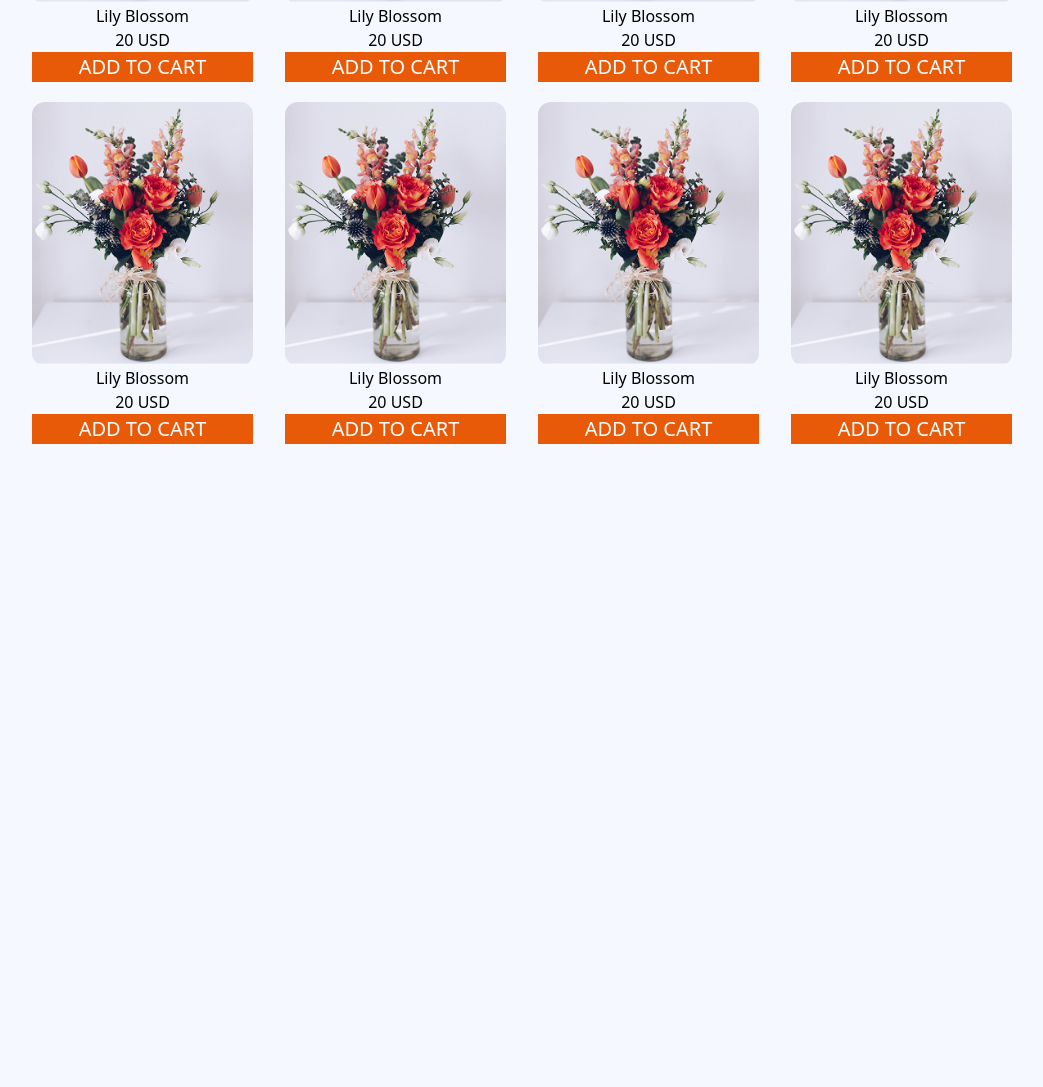
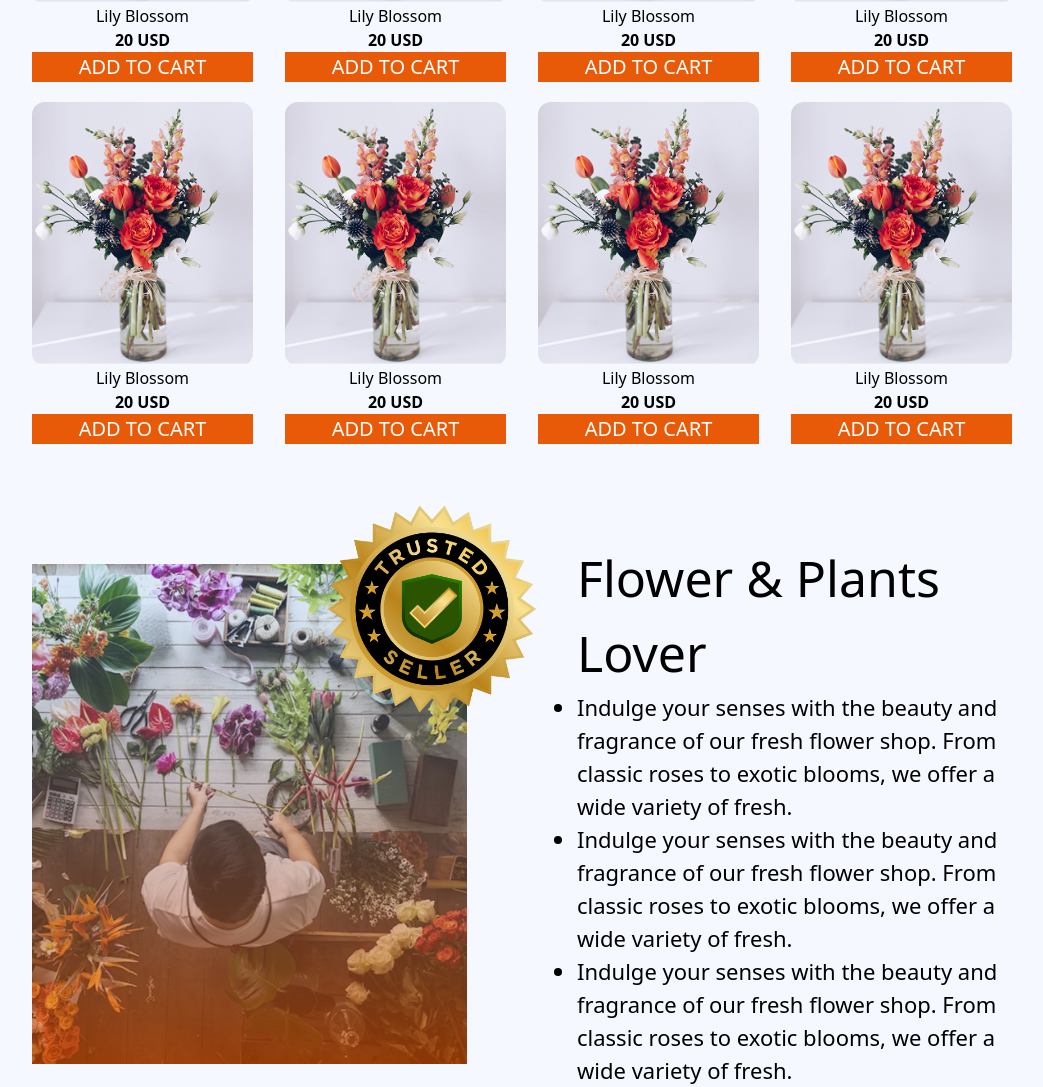
Before and after one commit to parety308/Flower-Shop, a plain HTML site: page index.html in a window 1280 px wide. Shown: the part 1149-2236 px from the top of the page, without its empty margins (118-1161 px from the left). Before the commit the page ends 1593 px from the top, so only its background shows below. Drawn offline with nearby package versions, Linux system fonts and the light colour scheme.

Commit message:
added love section

```diff
--- a/index.html
+++ b/index.html
@@ -48,51 +48,77 @@
                 <div class="text-center ">
                     <img class="w-full rounded-[13px]" src="sample-flower-image.png" alt="">
                     <h4>Lily Blossom</h4>
-                    <h3>20 USD</h3>
-                    <button class="text-[20px] bg-[#E95A08] hover:bg-blue-700 text-white text-center w-full ">ADD TO CART</button>
+                    <h3 class="font-bold">20 USD</h3>
+                    <button class="text-[20px] bg-[#E95A08] hover:bg-blue-700 text-white text-center w-full ">ADD TO
+                        CART</button>
                 </div>
                 <div class="text-center ">
-                    <img  class="w-full rounded-[13px]" src="sample-flower-image.png" alt="">
+                    <img class="w-full rounded-[13px]" src="sample-flower-image.png" alt="">
                     <h4>Lily Blossom</h4>
-                    <h3>20 USD</h3>
-                    <button class="text-[20px] bg-[#E95A08] hover:bg-blue-700 text-white text-center w-full ">ADD TO CART</button>
+                    <h3 class="font-bold">20 USD</h3>
+                    <button class="text-[20px] bg-[#E95A08] hover:bg-blue-700 text-white text-center w-full ">ADD TO
+                        CART</button>
+                </div>
+                <div class="text-center ">
+                    <img class="w-full rounded-[13px]" src="sample-flower-image.png" alt="">
+                    <h4>Lily Blossom</h4>
+                    <h3 class="font-bold">20 USD</h3>
+                    <button class="text-[20px] bg-[#E95A08] hover:bg-blue-700 text-white text-center w-full ">ADD TO
+                        CART</button>
                 </div>
                 <div class="text-center">
                     <img class="w-full rounded-[13px]" src="sample-flower-image.png" alt="">
                     <h4>Lily Blossom</h4>
-                    <h3>20 USD</h3>
-                    <button class="text-[20px] bg-[#E95A08] hover:bg-blue-700 text-white text-center w-full ">ADD TO CART</button>
+                    <h3 class="font-bold">20 USD</h3>
+                    <button class="text-[20px] bg-[#E95A08] hover:bg-blue-700 text-white text-center w-full ">ADD TO
+                        CART</button>
                 </div>
                 <div class="text-center">
                     <img class="w-full rounded-[13px]" src="sample-flower-image.png" alt="">
                     <h4>Lily Blossom</h4>
-                    <h3>20 USD</h3>
-                    <button class="text-[20px] bg-[#E95A08] hover:bg-blue-700 text-white text-center w-full ">ADD TO CART</button>
+                    <h3 class="font-bold">20 USD</h3>
+                    <button class="text-[20px] bg-[#E95A08] hover:bg-blue-700 text-white text-center w-full ">ADD TO
+                        CART</button>
                 </div>
                 <div class="text-center">
                     <img class="w-full rounded-[13px]" src="sample-flower-image.png" alt="">
                     <h4>Lily Blossom</h4>
-                    <h3>20 USD</h3>
-                    <button class="text-[20px] bg-[#E95A08] hover:bg-blue-700 text-white text-center w-full ">ADD TO CART</button>
+                    <h3 class="font-bold">20 USD</h3>
+                    <button class="text-[20px] bg-[#E95A08] hover:bg-blue-700 text-white text-center w-full ">ADD TO
+                        CART</button>
                 </div>
                 <div class="text-center">
                     <img class="w-full rounded-[13px]" src="sample-flower-image.png" alt="">
                     <h4>Lily Blossom</h4>
-                    <h3>20 USD</h3>
-                    <button class="text-[20px] bg-[#E95A08] hover:bg-blue-700 text-white text-center w-full ">ADD TO CART</button>
+                    <h3 class="font-bold">20 USD</h3>
+                    <button class="text-[20px] bg-[#E95A08] hover:bg-blue-700 text-white text-center w-full ">ADD TO
+                        CART</button>
                 </div>
                 <div class="text-center">
                     <img class="w-full rounded-[13px]" src="sample-flower-image.png" alt="">
                     <h4>Lily Blossom</h4>
-                    <h3>20 USD</h3>
-                    <button class="text-[20px] bg-[#E95A08] hover:bg-blue-700 text-white text-center w-full ">ADD TO CART</button>
+                    <h3 class="font-bold">20 USD</h3>
+                    <button class="text-[20px] bg-[#E95A08]  hover:bg-blue-700 text-white text-center w-full">ADD TO
+                        CART</button>
                 </div>
-                <div class="text-center">
-                    <img class="w-full rounded-[13px]" src="sample-flower-image.png" alt="">
-                    <h4>Lily Blossom</h4>
-                    <h3>20 USD</h3>
-                    <button class="text-[20px] bg-[#E95A08]  hover:bg-blue-700 text-white text-center w-full">ADD TO CART</button>
-                </div>
+            </div>
+        </div>
+        <div class=" h-[500px] flex  mt-[120px] ml-[150px] mr-[150px] items-center place-content-between">
+            <div class="h-[500px] w-[50%]">
+                <img class=" h-full w-full " src="flower-store.png" alt="">
+            </div>
+            <img class="w-[290px] h-[290px] mt-[-410px] ml-[-180px]" src="trusted-badge.png" alt="">
+
+            <div class=" flex flex-col  w-[50%] items-center">
+                <h1 class="text-[50px]">Flower & Plants Lover</h1>
+                <ul class="list-disc">
+                    <li class="text-[22px]">Indulge your senses with the beauty and fragrance of our fresh flower shop.
+                        From classic roses to exotic blooms, we offer a wide variety of fresh.</li>
+                    <li class="text-[22px]">Indulge your senses with the beauty and fragrance of our fresh flower shop.
+                        From classic roses to exotic blooms, we offer a wide variety of fresh.</li>
+                    <li class="text-[22px]">Indulge your senses with the beauty and fragrance of our fresh flower shop.
+                        From classic roses to exotic blooms, we offer a wide variety of fresh.</li>
+                </ul>
             </div>
         </div>
     </main>
```
